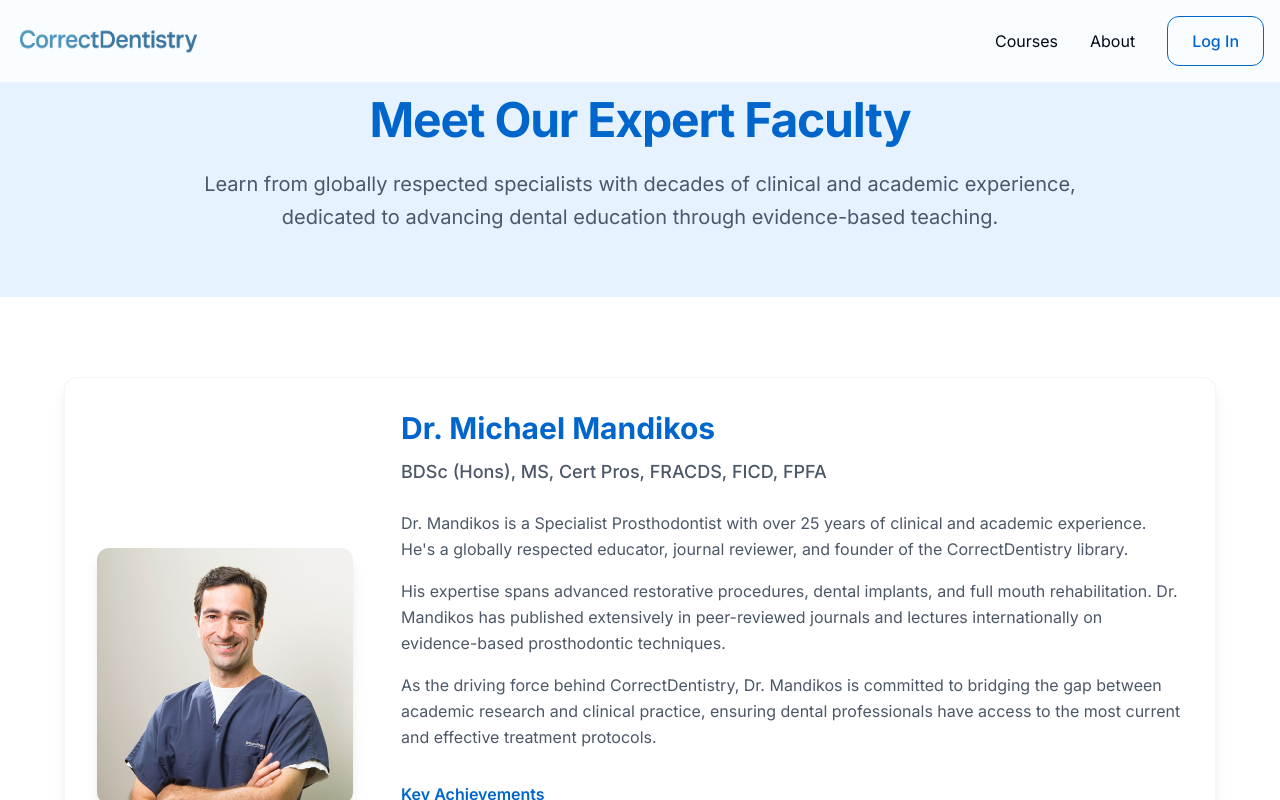
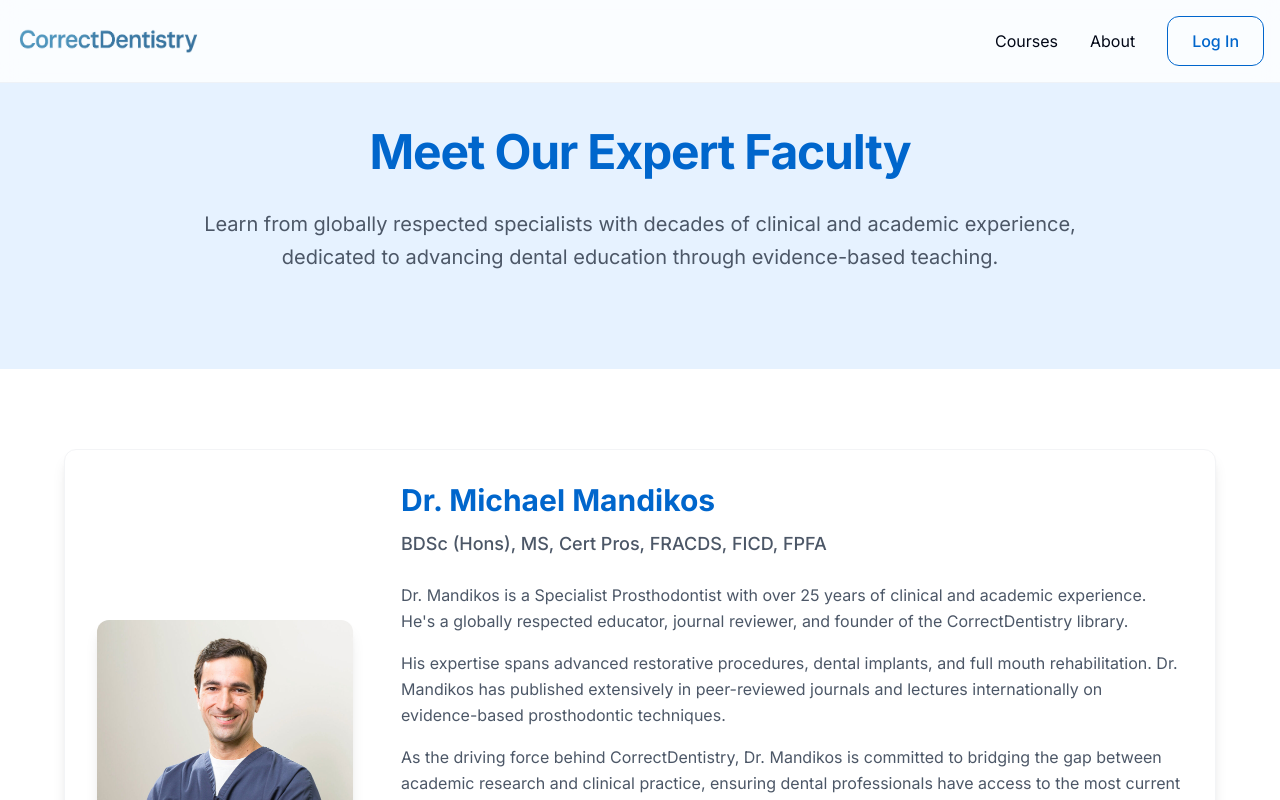
Before and after one commit to jondik14/CorrectdentistryLuke, a React (Vite) app: page /about in a window 1280 px wide. Shown: the top 800 px of the page. Built offline with nearby package versions, Linux system fonts and the light colour scheme.

Commit message:
Fix: Improve spacing in About page hero section
Increased spacing between the hero section copy on the About page.

```diff
--- a/src/pages/About.tsx
+++ b/src/pages/About.tsx
@@ -9,10 +9,10 @@ const About = () => {
       <Header />
 
       {/* Hero Section */}
-      <section className="pt-24 pb-16 bg-dental-blue-light">
+      <section className="pt-32 pb-24 bg-dental-blue-light">
         <div className="container mx-auto px-4">
           <div className="max-w-4xl mx-auto text-center">
-            <h1 className="text-4xl md:text-5xl font-bold text-dental-blue mb-6">
+            <h1 className="text-4xl md:text-5xl font-bold text-dental-blue mb-8">
               Meet Our Expert Faculty
             </h1>
             <p className="text-xl text-dental-gray leading-relaxed">
```
